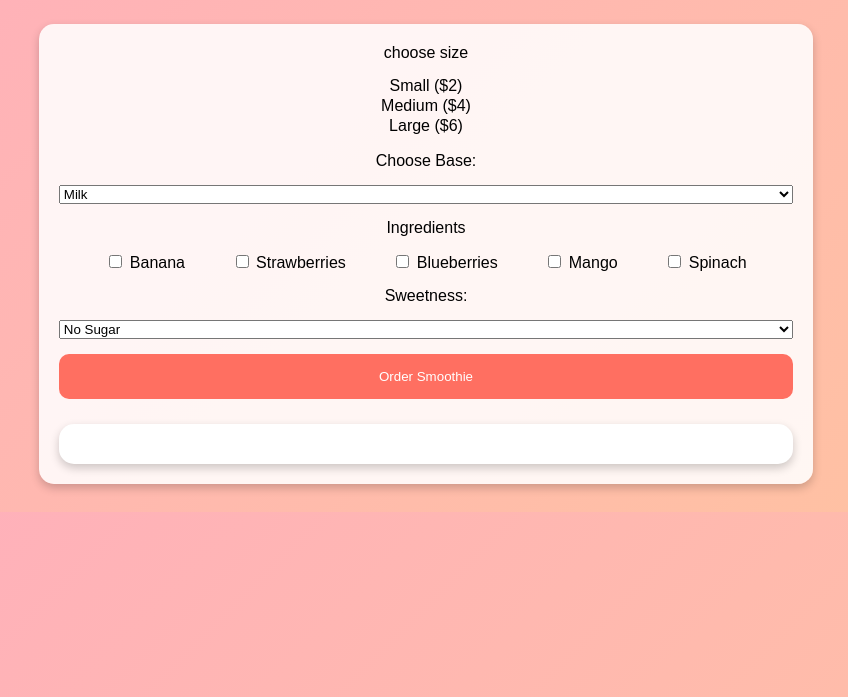
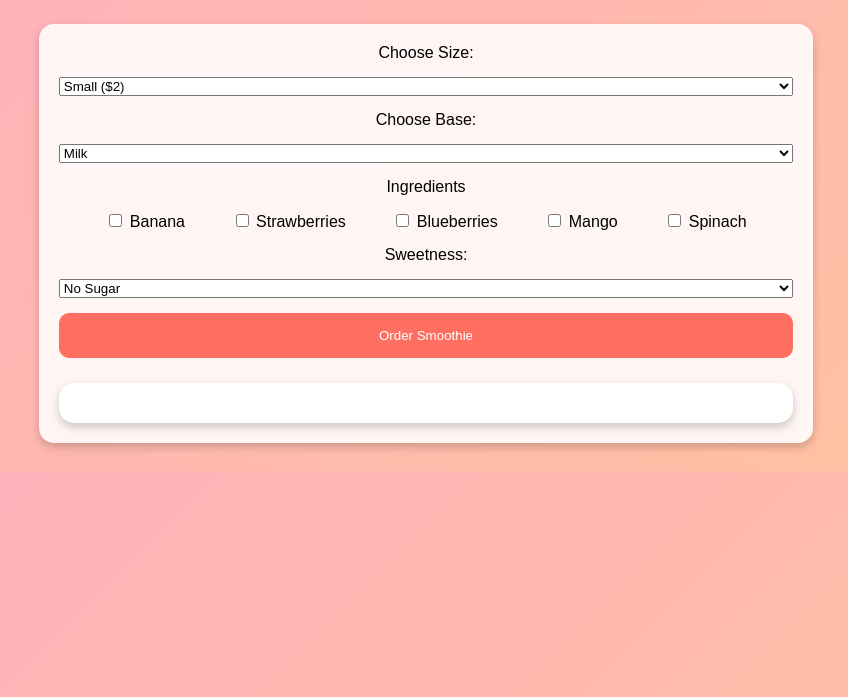
Before and after one commit to romantariq09/Assignment-2, a plain HTML site: page index.html in a window 1280 px wide. Shown: the part 103-800 px from the top of the page, without its empty margins (214-1062 px from the left). Drawn offline with Linux system fonts and the light colour scheme.

Commit message:
updated size options to show all sizes

```diff
--- a/index.html
+++ b/index.html
@@ -15,12 +15,12 @@
 <form id="smoothieform">
 
     <!-- Size selection-->
-     <label for="size">choose size</label>
-     <selec id="size" required>
-        <option value="small">Small ($2)</option>
-        <option value="medium">Medium ($4)</option>
-         <option value="Large">Large ($6)</option>
-     </selec>
+     <label class="group-title">Choose Size:</label>
+<select id="size" required class="input-box">
+    <option value="Small">Small ($2)</option>
+    <option value="Medium">Medium ($4)</option>
+    <option value="Large">Large ($6)</option>
+</select>
 
     <!-- Base selection -->
         <label for="base">Choose Base:</label>
```
